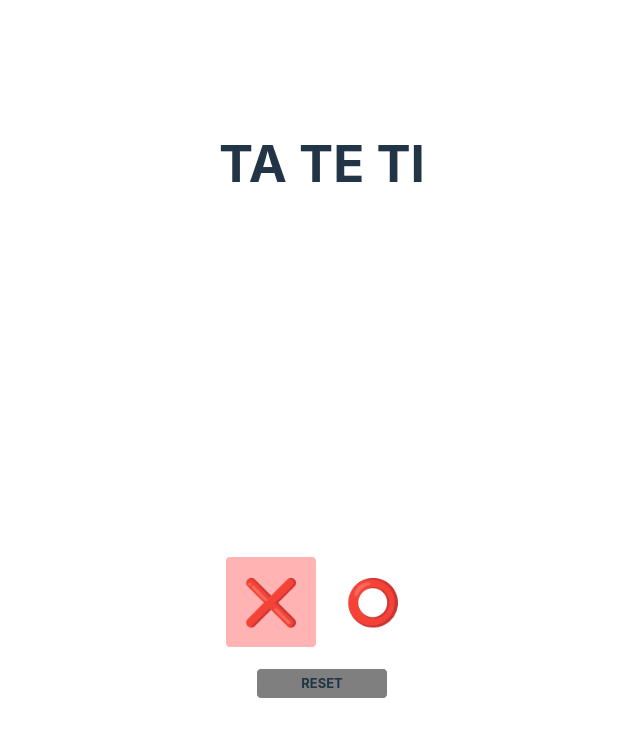
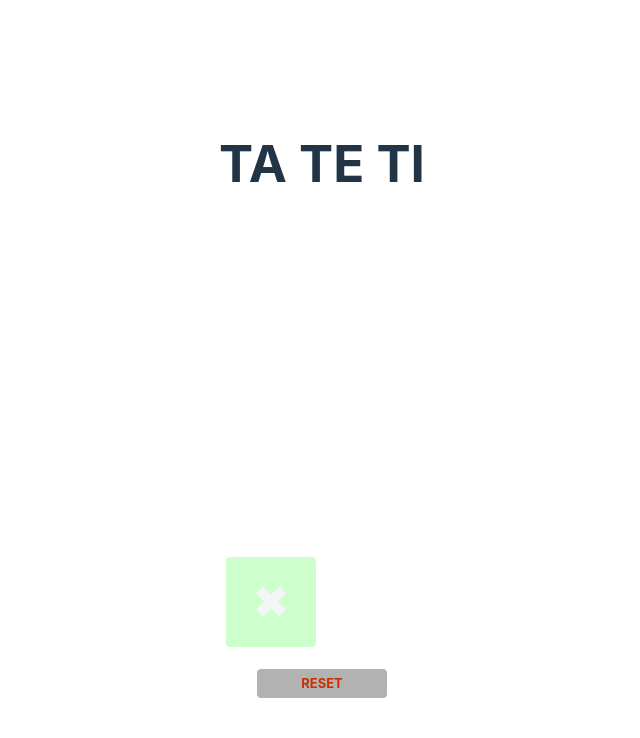
Before and after one commit to Marcofernandezcorvalan/Ta-Te-Ti, a React (Vite) app: page / in a window 1280 px wide. Shown: the top 738 px of the page, without its empty margins (318-958 px from the left). Built offline with nearby package versions, Linux system fonts and the light colour scheme.

Commit message:
corrections

```diff
--- a/src/App.jsx
+++ b/src/App.jsx
@@ -16,8 +16,8 @@ import confetti from "canvas-confetti";
 
 function App() {
 	const Turns = {
-		x: "❌",
-		o: "⭕",
+		x: "✖",
+		o: "Ｏ",
 	};
 
 	const WinnerCombos = [
--- a/src/components/AppStyled.js
+++ b/src/components/AppStyled.js
@@ -50,7 +50,7 @@ export const Square = styled.div`
 	font-weight: 600;
 	&.is-selected {
 		color: whitesmoke;
-		background: rgba(255, 6, 6, 0.3);
+		background: rgba(0, 255, 0, 0.2);
 	}
 `;
 
@@ -98,8 +98,9 @@ export const WinnerFooter = styled.footer`
 	margin-top: 20px;
 	padding: 5px;
 	font-weight: 700;
+	color: rgba(200, 50, 0, 1);
 	font-size: 13px;
-	background-color: rgba(0, 0, 0, 0.5);
+	background-color: rgba(0, 0, 0, 0.3);
 `;
 
 export const WinnerSquare = styled.div`
@@ -112,6 +113,6 @@ export const WinnerSquare = styled.div`
 	align-items: center;
 	font-size: 50px;
 	font-weight: 900;
-	color: white;
-	background-color: rgba(0, 0, 0, 0.3);
+	color: lightgreen;
+	background-color: rgba(0, 0, 0, 0.5);
 `;
```
